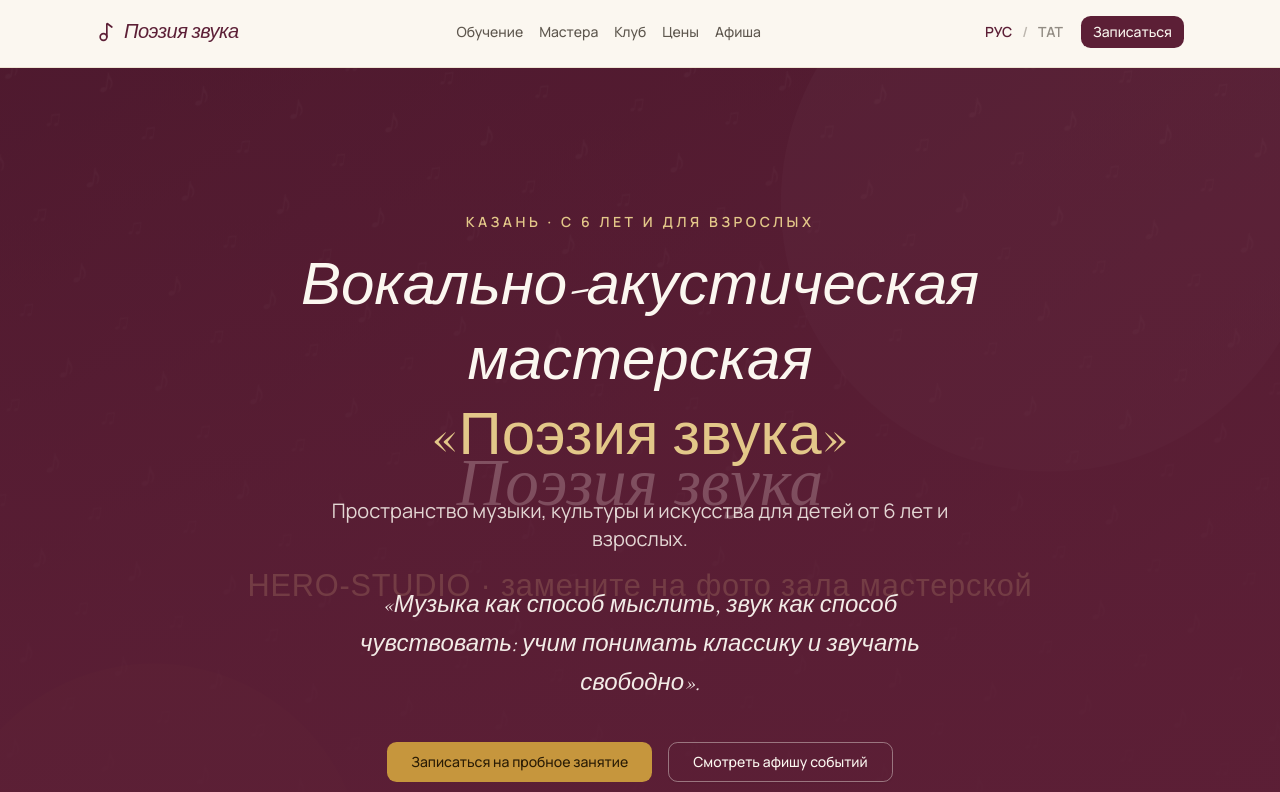
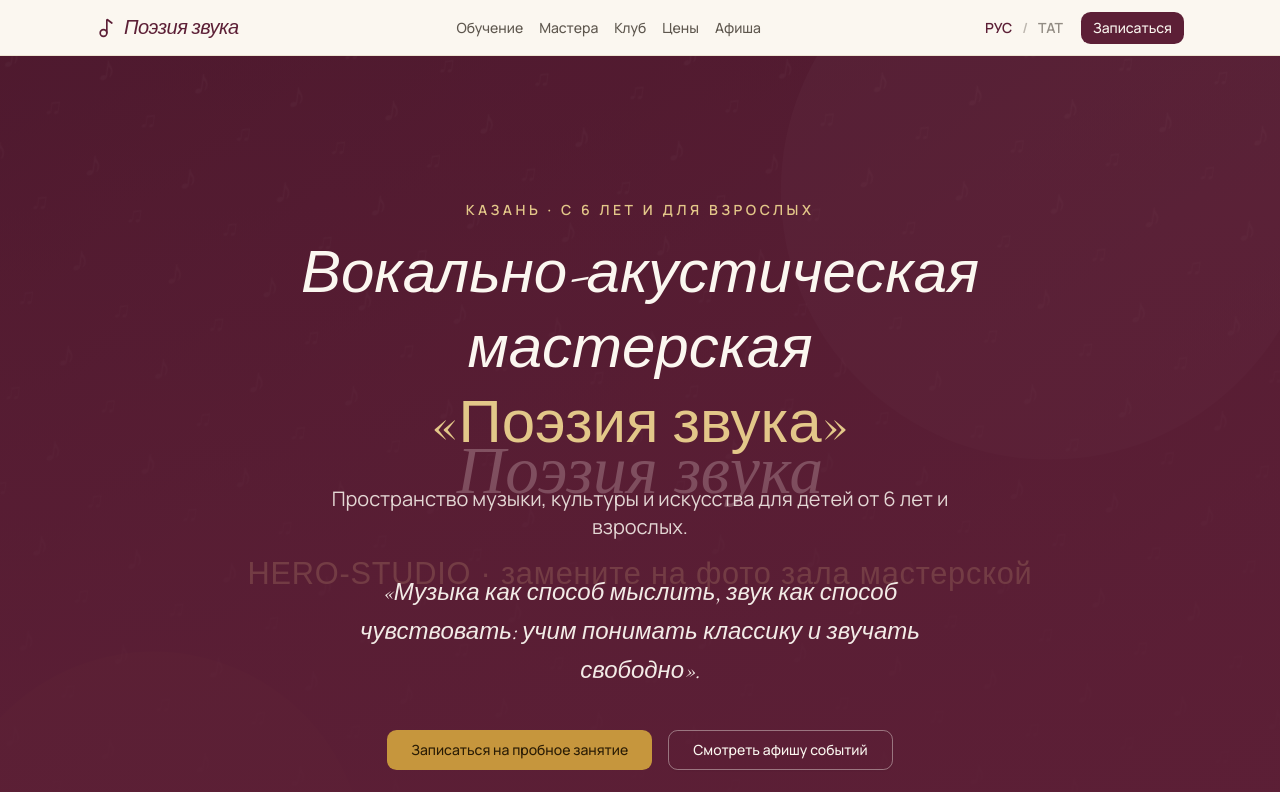
Before and after one commit to sviatoslavgladyshev/muz_poetry, a Next.js app: page /muz_poetry/ru in a window 1280 px wide. Shown: the top 792 px of the page. Built offline with nearby package versions, Linux system fonts and the light colour scheme.

Commit message:
Center and tighten global navigation

```diff
--- a/src/components/header.tsx
+++ b/src/components/header.tsx
@@ -52,38 +52,38 @@ export function Header({ locale }: { locale: AppLocale }) {
       // Exposed as an attribute so pages with a dark hero can restyle the
       // pre-scroll state from CSS (see globals.css).
       data-scrolled={scrolled ? "" : undefined}
-      className={`pointer-events-none sticky top-0 z-50 h-[68px] w-full ${
+      className={`pointer-events-none sticky top-0 z-50 h-14 w-full ${
         scrolled ? "" : "border-b border-border/60 bg-cream"
       }`}
     >
       <div
         className={`pointer-events-auto mx-auto flex transform-gpu items-center justify-between transition-[max-width,border-radius,box-shadow,padding,transform] duration-200 ease-out ${
           scrolled
-            ? "mt-2 w-[calc(100%-1rem)] max-w-4xl rounded-full border border-border/80 bg-cream px-3 py-2 shadow-md md:w-[calc(100%-3rem)] md:px-4"
-            : "w-full max-w-6xl px-5 py-4 md:px-8"
+            ? "mt-1.5 h-10 w-[calc(100%-1rem)] max-w-4xl rounded-full border border-border/80 bg-cream px-3 shadow-md md:w-[calc(100%-3rem)] md:px-4"
+            : "h-14 w-full max-w-6xl px-5 md:px-8"
         }`}
       >
-        <Link href="/" className="flex items-center gap-2 group">
+        <Link href="/" className="group flex h-full items-center gap-2 leading-none">
           <Music2 className="h-5 w-5 text-primary transition-transform group-hover:-rotate-12" />
-          <span className="font-display text-xl italic tracking-tight text-primary">
+          <span className="font-display text-xl italic leading-none tracking-tight text-primary">
             {t("brand")}
           </span>
         </Link>
 
-        <nav className="hidden items-center gap-4 lg:flex">
+        <nav className="hidden h-full items-center gap-4 lg:flex">
           {primaryNavLinks.map((link) => (
             <Link
               key={link.href}
               href={link.href}
-              className="text-sm font-medium text-foreground/75 transition-colors hover:text-primary"
+              className="inline-flex h-full items-center text-sm font-medium leading-none text-foreground/75 transition-colors hover:text-primary"
             >
               {t(link.key)}
             </Link>
           ))}
         </nav>
 
-        <div className="hidden items-center gap-3 lg:flex">
-          <LanguageSwitcher locale={locale} />
+        <div className="hidden h-full items-center gap-3 lg:flex">
+          <LanguageSwitcher locale={locale} className="h-full leading-none" />
           <Button
             render={<Link href="/#kontakty" />}
             nativeButton={false}
@@ -94,8 +94,8 @@ export function Header({ locale }: { locale: AppLocale }) {
           </Button>
         </div>
 
-        <div className="flex items-center gap-2 lg:hidden">
-          <LanguageSwitcher locale={locale} />
+        <div className="flex h-full items-center gap-2 lg:hidden">
+          <LanguageSwitcher locale={locale} className="h-full leading-none" />
           <Sheet>
             <SheetTrigger
               render={
--- a/src/components/language-switcher.tsx
+++ b/src/components/language-switcher.tsx
@@ -16,9 +16,9 @@ export function LanguageSwitcher({
   const pathname = usePathname();
 
   return (
-    <div className={cn("flex items-center gap-1 text-sm font-semibold", className)}>
+    <div className={cn("flex items-center gap-1 text-sm font-semibold leading-none", className)}>
       {routing.locales.map((loc, i) => (
-        <span key={loc} className="flex items-center gap-1">
+        <span key={loc} className="flex items-center gap-1 leading-none">
           {i > 0 && <span className="text-foreground/30">/</span>}
           <Link
             href={pathname}
```
